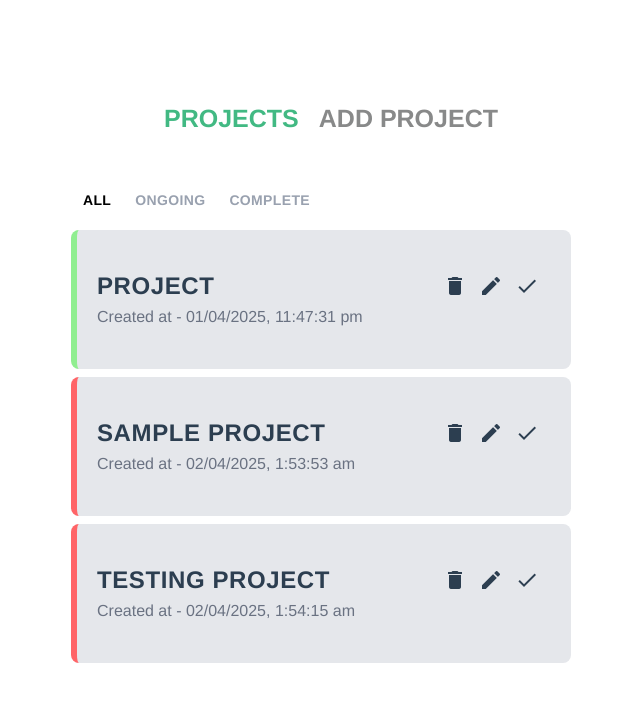
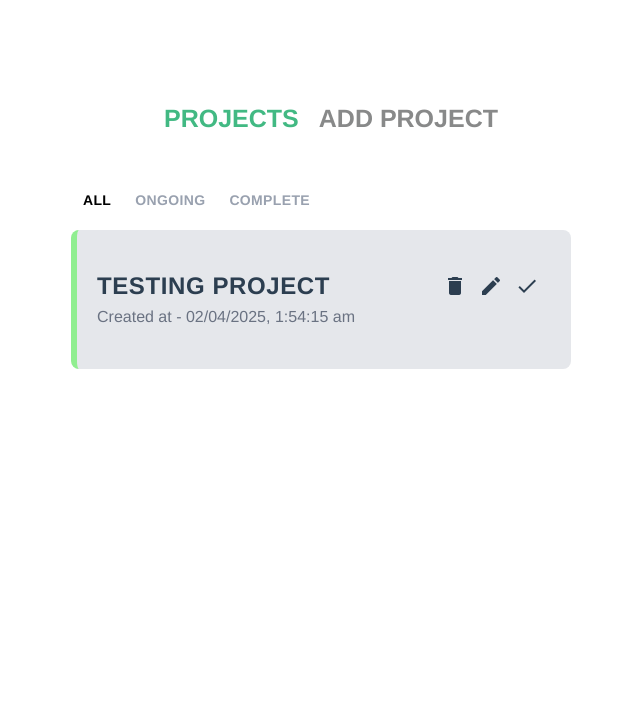
Before and after one commit to Zin-Mg-Nyunt/project-planner, a Vue app: page / in a window 1280 px wide. Shown: the top 702 px of the page, without its empty margins (319-959 px from the left). Built offline with nearby package versions, Linux system fonts and the light colour scheme; data requests are answered from the project's data file.

Commit message:
filter projects with computed property

```diff
--- a/database/db.json
+++ b/database/db.json
@@ -1,24 +1,10 @@
 {
   "projects": [
-    {
-      "id": "7b10",
-      "title": "project",
-      "detail": "project detail",
-      "complete": true,
-      "createTime": "01/04/2025, 11:47:31 pm"
-    },
-    {
-      "id": "e777",
-      "title": "Sample Project",
-      "detail": "project detail",
-      "complete": false,
-      "createTime": "02/04/2025, 1:53:53 am"
-    },
     {
       "id": "c7ba",
       "title": "testing project",
       "detail": "testing project detail",
-      "complete": false,
+      "complete": true,
       "createTime": "02/04/2025, 1:54:15 am"
     }
   ]
--- a/src/views/HomeView.vue
+++ b/src/views/HomeView.vue
@@ -7,7 +7,7 @@
         <h1 class="text-center font-[900] uppercase tracking-wide text-3xl text-gray-400">Create Project</h1>
       </div>
 
-      <div v-for="project in projects" :key="project.id" class="bg-gray-200 my-2 px-5 py-10 rounded-lg border-l-6 border-red-400 " :class="{green:project.complete}">
+      <div v-for="project in filteredProjects" :key="project.id" class="bg-gray-200 my-2 px-5 py-10 rounded-lg border-l-6 border-red-400 " :class="{green:project.complete}">
         <SingleProject :project="project" @updateComplete="updateComplete" @deleteProject="deleteProject"></SingleProject>
       </div>
     </div>
@@ -53,6 +53,19 @@ export default {
         return project.id !== id;
       })
     }
+  },
+  computed:{ // use computed property because this one write as a function but can use as a data
+    filteredProjects(){ // to filter projects
+      return this.projects.filter(project=>{
+        if(this.current==="complete"){
+        return project.complete;
+       }
+        if(this.current==="ongoing"){
+          return !project.complete
+        }
+        return this.projects
+      })
+    }
   }
 }
 </script>
```
